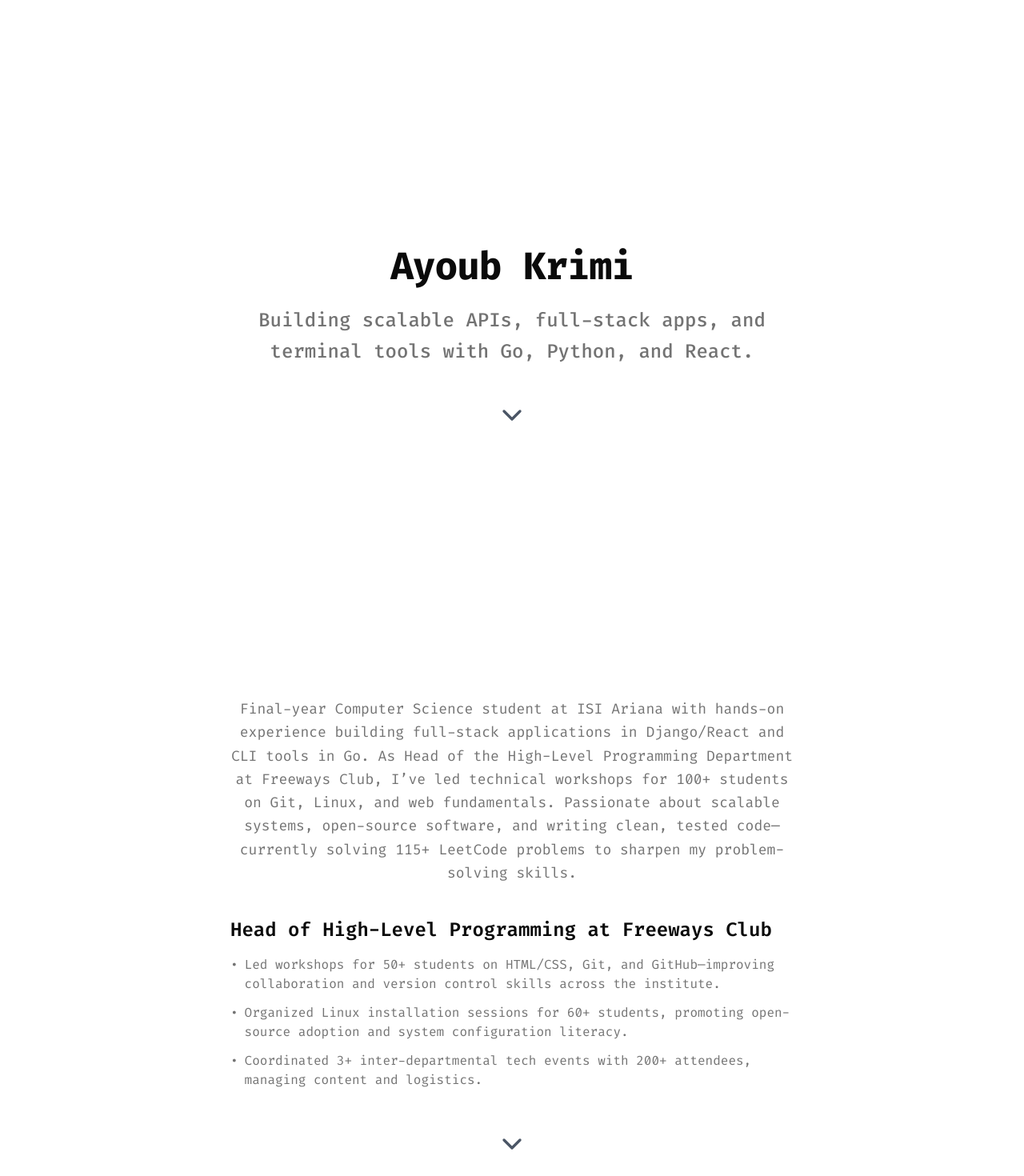
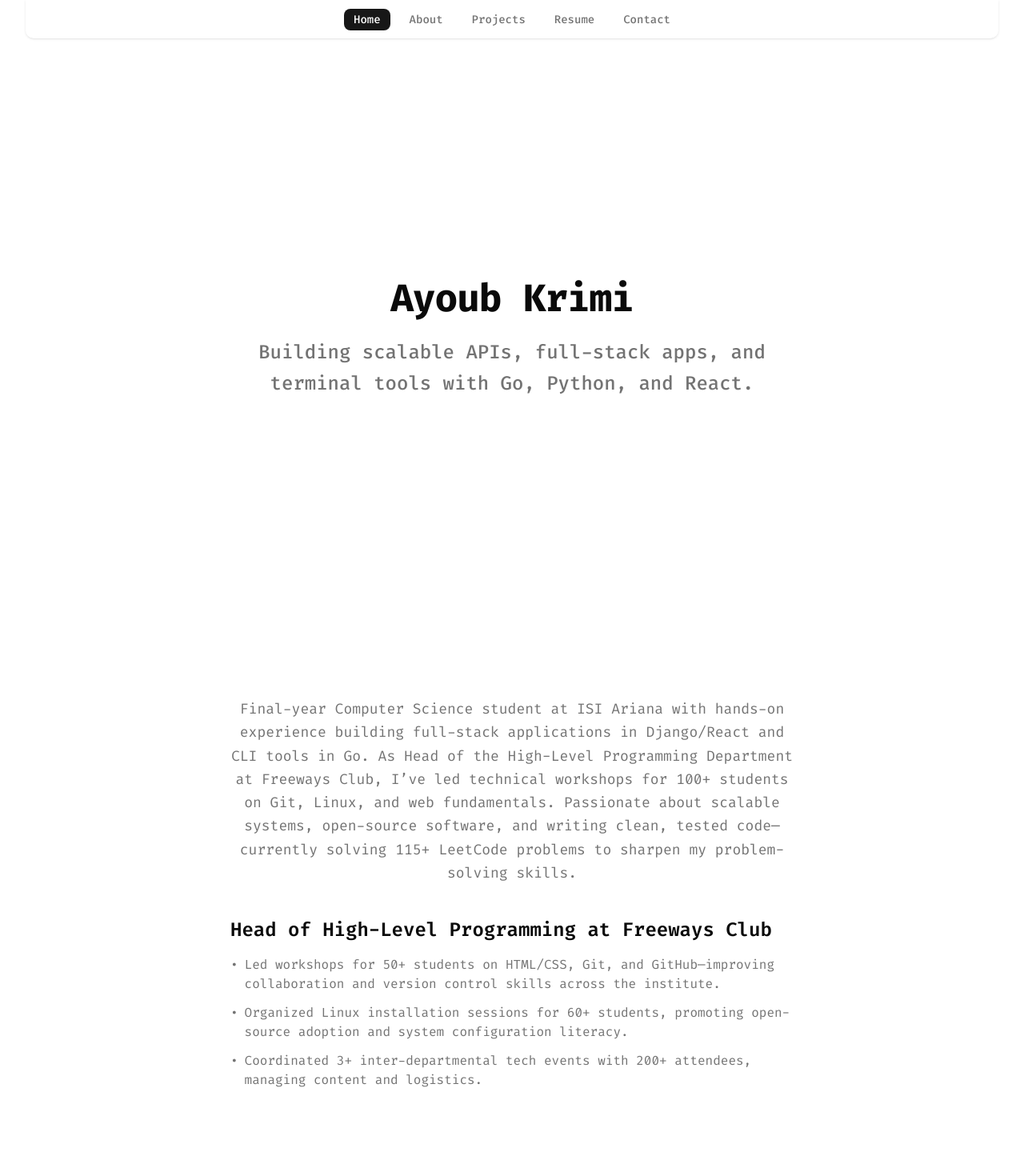
Before and after one commit to AyKrimino/portfolio, a Next.js app: page / in a window 1280 px wide. Shown: the top 1470 px of the page at 80% size. Built offline with nearby package versions, Linux system fonts and the light colour scheme.

Commit message:
feat: add sticky navbar to switch between sections instead of the scroll down button

```diff
--- a/src/app/(home)/page.tsx
+++ b/src/app/(home)/page.tsx
@@ -3,9 +3,12 @@ import ContactSection from "@/components/ContactSection";
 import HeroSection from "@/components/HeroSection";
 import ProjectsSection from "@/components/ProjectsSection";
 import ResumeSection from "@/components/ResumeSection";
+import StickyNav from "@/components/StickyNav";
 
 export default function Home() {
   return (
+    <>
+      <StickyNav />
       <div className="max-w-7xl w-full mx-auto min-h-screen py-6 overflow-y-auto">
         <HeroSection />
         <AboutSection />
@@ -13,5 +16,6 @@ export default function Home() {
         <ResumeSection />
         <ContactSection />
       </div>
+    </>
   );
 }
--- a/src/components/AboutSection.tsx
+++ b/src/components/AboutSection.tsx
@@ -1,7 +1,4 @@
 "use client";
-
-import { scrollToSection } from "@/lib/scroll-to-section";
-import { ChevronDown } from "lucide-react";
 
 const AboutSection = () => {
   return (
@@ -41,14 +38,6 @@ const AboutSection = () => {
           </li>
         </ul>
       </div>
-      <button
-        onClick={() => scrollToSection("projects-section")}
-        className="mt-12 w-full flex justify-center"
-        type="button"
-        aria-label="Scroll down"
-      >
-        <ChevronDown className="h-8 w-8 sm:h-10 sm:w-10 text-gray-600 hover:text-gray-900 cursor-pointer hover:scale-150 transition-all duration-300 delay-75" />
-      </button>
     </section>
   );
 };
--- a/src/components/ContactSection.tsx
+++ b/src/components/ContactSection.tsx
@@ -4,7 +4,7 @@ const ContactSection = () => {
     return (
         <section
             id="contact-section"
-      className="flex flex-col items-center justify-center gap-2 lg:gap-4 min-h-screen px-4 sm:px-6 lg:px-8 text-center"
+            className="min-h-screen flex flex-col items-center justify-center gap-2 lg:gap-4 px-4 sm:px-6 lg:px-8 text-center"
         >
             <h2 className="text-3xl font-bold text-center mb-2">Contact</h2>
             <p className="text-muted-foreground">
--- a/src/components/HeroSection.tsx
+++ b/src/components/HeroSection.tsx
@@ -1,13 +1,10 @@
 "use client";
-
-import { scrollToSection } from "@/lib/scroll-to-section";
-import { ChevronDown } from "lucide-react";
 
 const HeroSection = () => {
   return (
     <section
       id="hero-section"
-      className="flex flex-col items-center justify-center gap-4 lg:gap-6 min-h-screen px-4 sm:px-6 lg:px-8 text-center"
+      className="min-h-screen flex flex-col items-center justify-center gap-4 lg:gap-6 px-4 sm:px-6 lg:px-8 text-center"
     >
       <h1 className="font-bold tracking-tight text-3xl sm:text-4xl lg:text-5xl">
         Ayoub Krimi
@@ -16,14 +13,6 @@ const HeroSection = () => {
         Building scalable APIs, full-stack apps, and terminal tools with Go,
         Python, and React.
       </h3>
-      <button
-        onClick={() => scrollToSection("about-section")}
-        className="mt-4"
-        type="button"
-        aria-label="Scroll down"
-      >
-        <ChevronDown className="h-8 w-8 sm:h-10 sm:w-10 text-gray-600 hover:text-gray-900 cursor-pointer hover:scale-150 transition-all duration-300 delay-75" />
-      </button>
     </section>
   );
 };
--- a/src/components/ProjectsSection.tsx
+++ b/src/components/ProjectsSection.tsx
@@ -1,7 +1,5 @@
 "use client";
 
-import { scrollToSection } from "@/lib/scroll-to-section";
-import { ChevronDown } from "lucide-react";
 import { Card } from "./ui/card";
 import { projects } from "@/data/projects";
 import Link from "next/link";
@@ -63,14 +61,6 @@ const ProjectsSection = () => {
           </Card>
         ))}
       </div>
-      <button
-        onClick={() => scrollToSection("resume-section")}
-        className="mt-6 w-full flex justify-center"
-        type="button"
-        aria-label="Scroll down"
-      >
-        <ChevronDown className="h-8 w-8 sm:h-10 sm:w-10 text-gray-600 hover:text-gray-900 cursor-pointer hover:scale-150 transition-all duration-300 delay-75" />
-      </button>
     </section>
   );
 };
--- a/src/components/ResumeSection.tsx
+++ b/src/components/ResumeSection.tsx
@@ -1,14 +1,12 @@
 "use client";
 
-import { scrollToSection } from "@/lib/scroll-to-section";
 import { Button } from "./ui/button";
-import { ChevronDown } from "lucide-react";
 
 const ResumeSection = () => {
   return (
     <section
       id="resume-section"
-      className="flex flex-col items-center justify-center gap-4 lg:gap-6 min-h-screen px-4 sm:px-6 lg:px-8 text-center"
+      className="min-h-screen flex flex-col items-center justify-center gap-4 lg:gap-6 px-4 sm:px-6 lg:px-8 text-center"
     >
       <h2 className="text-3xl font-bold text-center mb-6">Resume</h2>
 
@@ -17,15 +15,6 @@ const ResumeSection = () => {
           Download Resume
         </Button>
       </a>
-
-      <button
-        onClick={() => scrollToSection("contact-section")}
-        className="mt-4"
-        type="button"
-        aria-label="Scroll down"
-      >
-        <ChevronDown className="h-8 w-8 sm:h-10 sm:w-10 text-gray-600 hover:text-gray-900 cursor-pointer hover:scale-150 transition-all duration-300 delay-75" />
-      </button>
     </section>
   );
 };
--- /dev/null
+++ b/src/components/StickyNav.tsx
@@ -0,0 +1,57 @@
+"use client";
+
+import { useEffect, useState } from "react";
+
+const NAV_ITEMS = [
+    { id: "hero-section", label: "Home" },
+    { id: "about-section", label: "About" },
+    { id: "projects-section", label: "Projects" },
+    { id: "resume-section", label: "Resume" },
+    { id: "contact-section", label: "Contact" },
+];
+
+export default function StickyNav() {
+    const [active, setActive] = useState<string>("hero-section");
+
+    useEffect(() => {
+        const observers: IntersectionObserver[] = [];
+        const options = { root: null, rootMargin: "-40% 0px -40% 0px", threshold: 0 };
+        NAV_ITEMS.forEach((item) => {
+            const el = document.getElementById(item.id);
+            if (!el) return;
+            const io = new IntersectionObserver((entries) => {
+                entries.forEach((entry) => {
+                    if (entry.isIntersecting) setActive(item.id);
+                });
+            }, options);
+            io.observe(el);
+            observers.push(io);
+        });
+        return () => observers.forEach((o) => o.disconnect());
+    }, []);
+
+    return (
+        <header className="fixed inset-x-0 top-0 z-50">
+            <div className="max-w-7xl mx-auto px-4 sm:px-6 lg:px-8">
+                <nav className="backdrop-blur bg-white/20 rounded-b-lg shadow-sm">
+                    <ul className="flex gap-3 items-center justify-center py-3">
+                        {NAV_ITEMS.map((item) => (
+                            <li key={item.id}>
+                                <a
+                                    href={`#${item.id}`}
+                                    className={`px-3 py-1 rounded-md text-sm font-medium transition-colors ${active === item.id
+                                        ? "bg-primary text-white"
+                                        : "text-muted-foreground hover:text-gray-900"
+                                        }`}
+                                    aria-current={active === item.id ? "true" : undefined}
+                                >
+                                    {item.label}
+                                </a>
+                            </li>
+                        ))}
+                    </ul>
+                </nav>
+            </div>
+        </header>
+    );
+}
```
Lines whose indentation alone changed are shown as unchanged.
